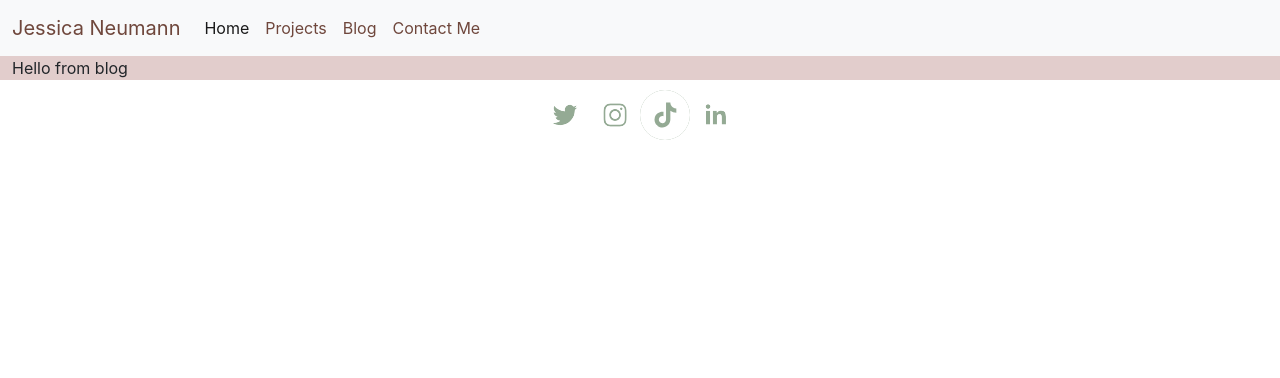
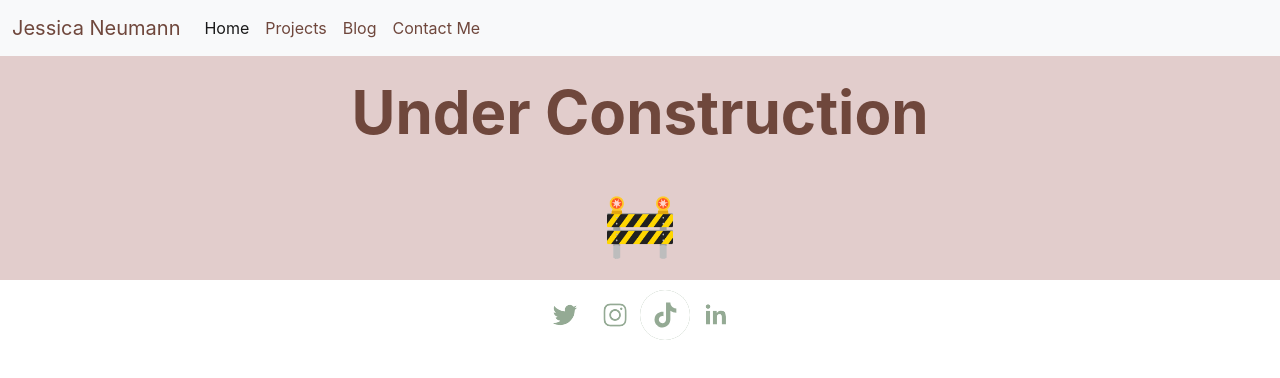
Before and after one commit to enigmajess/professional-portfolio, a React (Create React App) app: page /blog in a window 1280 px wide. Shown: the top 378 px of the page. Built offline with nearby package versions, Linux system fonts and the light colour scheme.

Commit message:
added simple placeholder text and styling to blog

```diff
--- /dev/null
+++ b/src/Pages/Blog.css
@@ -0,0 +1,10 @@
+.blog h1{
+    color: #6F473C;
+    font-weight: bold;
+    font-size: 60px;
+    display: flex;
+    margin: 0 auto;
+    justify-content: center;
+    padding-top: 20px;
+    padding-bottom: 20px;
+}
--- a/src/Pages/Blog.js
+++ b/src/Pages/Blog.js
@@ -1,7 +1,10 @@
+import "./Blog.css";
+
 const Blog = () => {
     return (
         <div className="blog">
-            Hello from blog
+           <h1> Under Construction</h1>
+           <h1>🚧</h1>
       </div>
     )
 }
```
